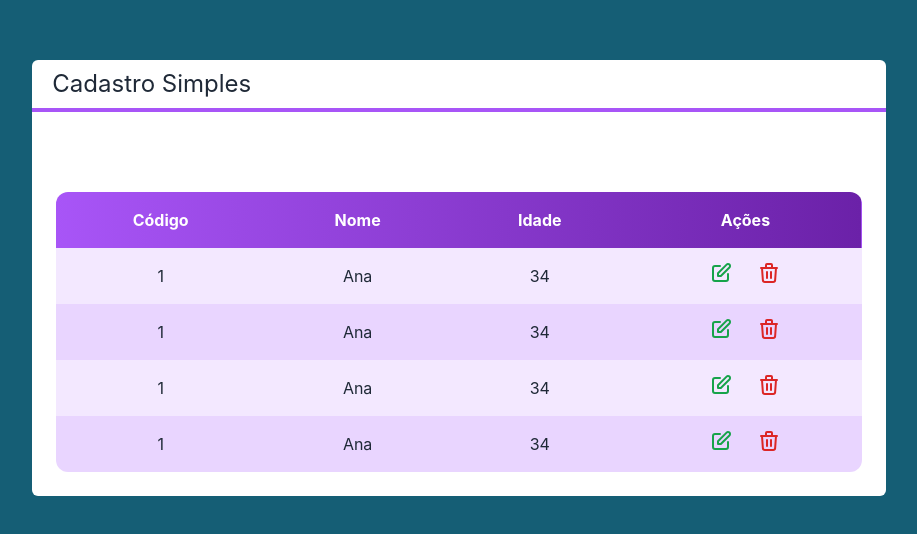
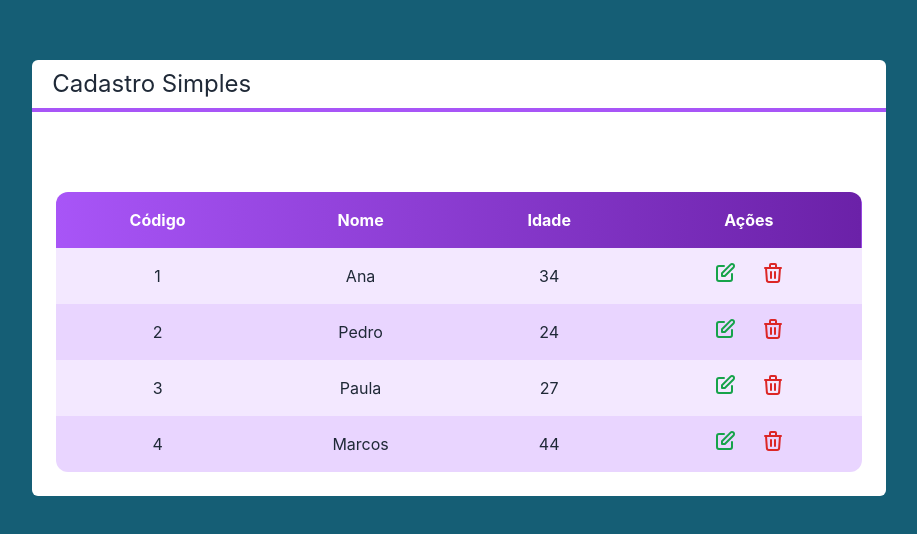
Before and after one commit to EriclisFDS/estudo-next-crud, a Next.js app: page / in a window 1280 px wide. Shown: the part 122-656 px from the top of the page, without its empty margins (181-1098 px from the left). Built offline with nearby package versions, Linux system fonts and the light colour scheme.

Commit message:
prox aula integração firebase

```diff
--- a/src/pages/index.tsx
+++ b/src/pages/index.tsx
@@ -9,14 +9,15 @@ export default function Home() {
 
   const clientes = [
     new Cliente('Ana' , 34, '1'),
-    new Cliente('Ana' , 34, '1'),
-    new Cliente('Ana' , 34, '1'),
-    new Cliente('Ana' , 34, '1'),
+    new Cliente('Pedro' , 24, '2'),
+    new Cliente('Paula' , 27, '3'),
+    new Cliente('Marcos' , 44, '4'),
 
   ]
 
   function clienteSelecionado(cliente: Cliente) {
-    console.log(cliente.nome)
+    setCliente(cliente)
+    setVisivel("form")
   }
 
   function clienteExcluido(cliente: Cliente) {
@@ -28,6 +29,12 @@ export default function Home() {
     setVisivel('tabela')
   }
 
+  function novoCliente (){
+    setCliente(Cliente.vazio())
+    setVisivel('form')
+  }
+
+  const [cliente , setCliente] = useState<Cliente>(Cliente.vazio())
   const [visivel, setVisivel] = useState< 'tabela' | 'form' >('tabela')
 
   return (
@@ -41,7 +48,7 @@ export default function Home() {
             <div className="flex justify-end">
               <Botao
                 cor="green" className="mb-4"
-                onClick={() => setVisivel('form')}
+                onClick={novoCliente}
               >Novo Cliente</Botao>
             </div>
             <Tabela clientes={clientes}
@@ -52,7 +59,7 @@ export default function Home() {
 
         ) : (
           <Formulario
-            cliente={clientes[0]}
+            cliente={cliente}
             clienteMudou={salvarCliente}
             cancelado={() => setVisivel('tabela')}
           ></Formulario>
```
